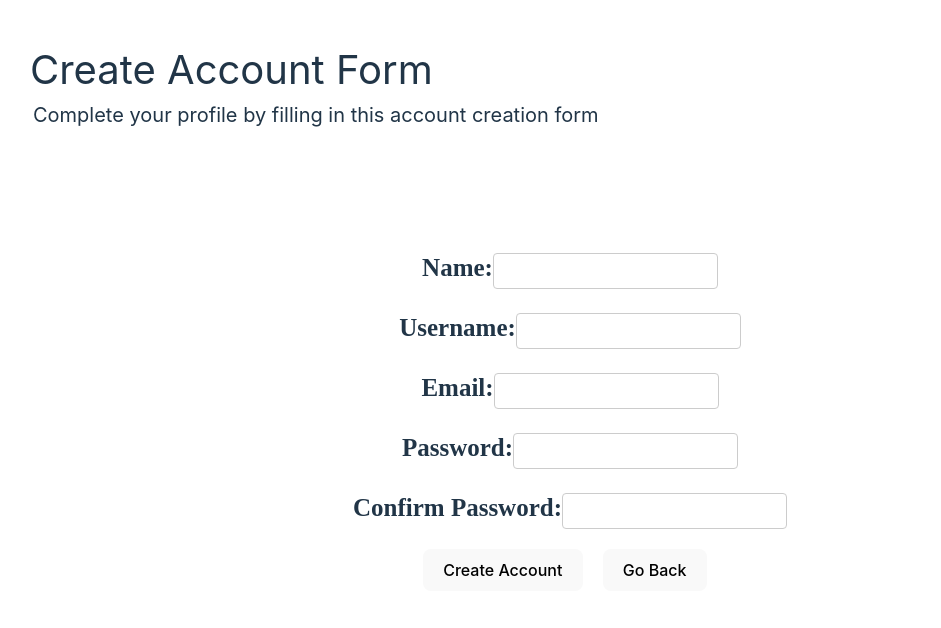
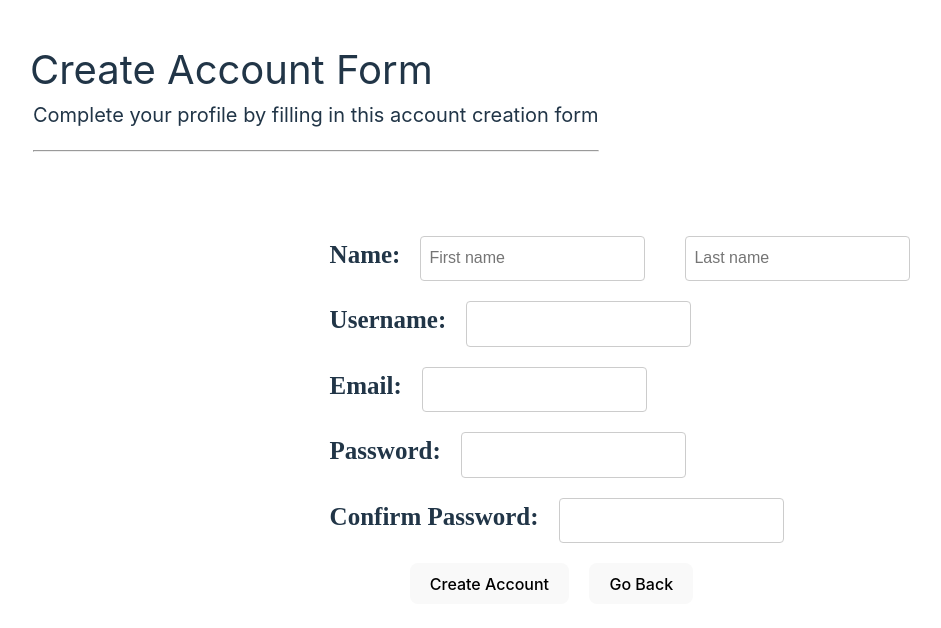
Before and after one commit to Reece-Ausmus/ScheduSmart, a React (Vite) app in the folder schedusmart-frontend/: page /createaccount in a window 1280 px wide. Shown: the top 628 px of the page, without its empty margins (70-1011 px from the left). Built offline with nearby package versions, Linux system fonts and the light colour scheme.

Commit message:
modify create-account UI

```diff
--- a/schedusmart-frontend/package.json
+++ b/schedusmart-frontend/package.json
@@ -10,8 +10,10 @@
     "preview": "vite preview"
   },
   "dependencies": {
+    "firebase": "^10.8.0",
     "react": "^18.2.0",
     "react-bootstrap": "^2.10.1",
+    "react-bootstrap-validation": "^0.1.11",
     "react-dom": "^18.2.0",
     "react-joyride": "^2.7.2",
     "react-router-dom": "^6.22.1"
--- a/schedusmart-frontend/src/pages/Createaccount.css
+++ b/schedusmart-frontend/src/pages/Createaccount.css
@@ -18,8 +18,16 @@
     left: 103px;
 }
 
+.line{
+  color:#213547;
+}
+
 .group{
     padding-top: 20px;
+    display: flex;
+    gap: 20px;
+    position:relative;
+    left:50px;
 }
 
 .group label {
@@ -47,6 +55,6 @@
     display: flex;
     gap: 20px;
     position:relative;
-    left:70px;
+    left:130px;
     top:20px;
   }
--- a/schedusmart-frontend/src/pages/Createaccount.jsx
+++ b/schedusmart-frontend/src/pages/Createaccount.jsx
@@ -4,7 +4,8 @@ import { useState } from 'react';
 import './Createaccount.css'
 
 export default function Createaccount() {
-    const [name, setName] = useState('');
+    const [firstname, setfirstName] = useState('');
+    const [lastname, setlastName] = useState('');
     const [username, setUsername] = useState('');
     const [email, setEmail] = useState('');
     const [password, setPassword] = useState('');
@@ -16,10 +17,13 @@ export default function Createaccount() {
             </div>
             <div className="sub-headers">
                 <p> Complete your profile by filling in this account creation form </p>
+                <hr className="line" />
             </div>
             <div className="group name">
-                <label htmlFor="name">Name:</label>
-                <input type="text" id="name" value={name} onChange={(e) => setName(e.target.value)} />
+                <label htmlFor="firstname">Name:</label>
+                <input type="text" id="firstname" value={firstname} onChange={(e) => setfirstName(e.target.value)} placeholder="First name" />
+                <label htmlFor="lastname"></label>
+                <input type="text" id="lastname" value={lastname} onChange={(e) => setlastName(e.target.value)} placeholder="Last name" />
             </div>
             <div className="group username">
                 <label htmlFor="username">Username:</label>
```
Also changed, not shown: 1 other file (tests, documents, lock files or other folders).
